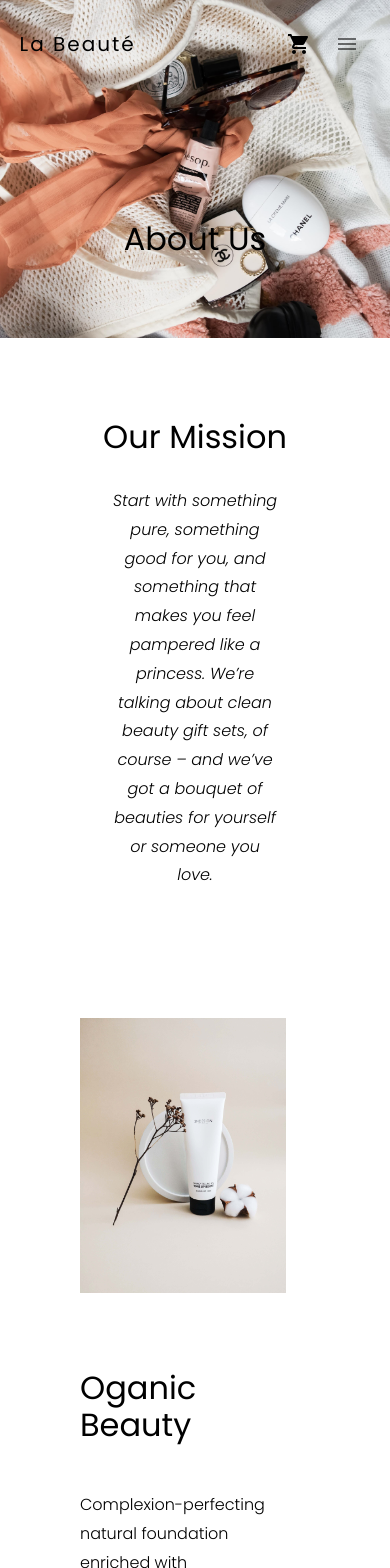
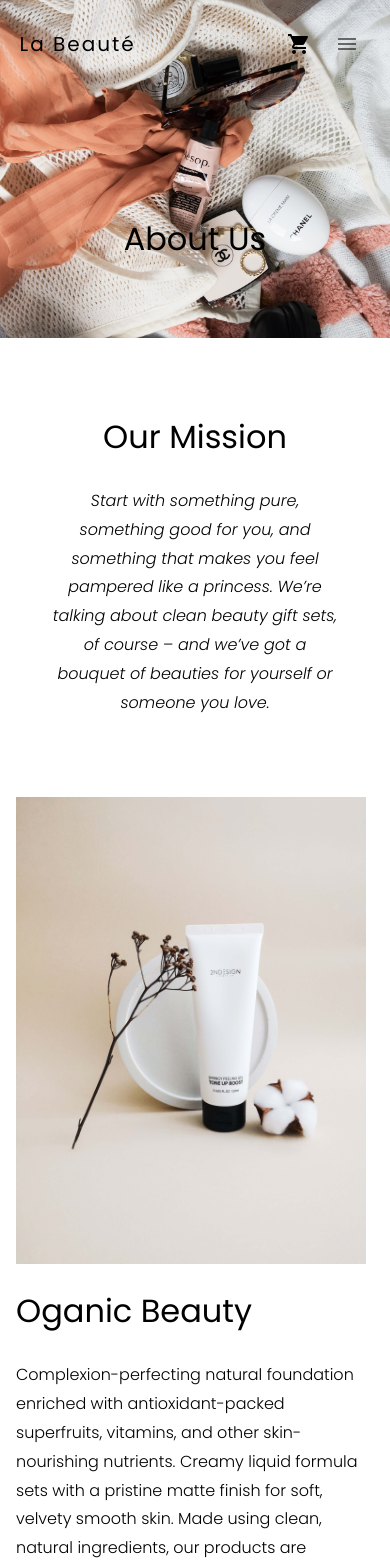
Before and after one commit to CaesarHp/react-shopping, a React (Create React App) app: page /about-us in a window 390 px wide. Shown: the top 1568 px of the page. Built offline with nearby package versions, Linux system fonts and the light colour scheme.

Commit message:
responsive

```diff
--- a/src/components/AboutUsMain.js
+++ b/src/components/AboutUsMain.js
@@ -16,6 +16,11 @@ const useStyles = makeStyles((theme) => ({
   spacing: {
     padding: "0 5rem",
     marginBottom: "8rem",
+
+    [theme.breakpoints.down("xs")]: {
+      padding: "0 1rem",
+      marginBottom: "5rem",
+    },
   },
   title: {
     marginBottom: "2rem",
@@ -49,11 +54,22 @@ const useStyles = makeStyles((theme) => ({
   },
   contentTitle: {
     marginBottom: "3rem",
+
+    [theme.breakpoints.down("xs")]: {
+      marginBottom: "2rem",
+    },
   },
   contentBody: {
     marginBottom: "1rem",
     fontWeight: 300,
     lineHeight: 1.8,
+  },
+  serviceContainer: {
+    marginBottom: "8rem",
+
+    [theme.breakpoints.down("xs")]: {
+      marginBottom: "5rem",
+    },
   },
 }));
 
@@ -79,7 +95,7 @@ function AboutUsMain() {
           </Grid>
           <Grid item xs={12}>
             <div className={classes.spacing}>
-              <Grid container spacing={6}>
+              <Grid container spacing={{ xs: 2, sm: 6 }}>
                 <Grid item xs={12} md={5}>
                   <img
                     alt="cosmetic-banner"
@@ -121,14 +137,14 @@ function AboutUsMain() {
           </Grid>
 
           <Grid item xs={12}>
-            <div style={{ marginBottom: "8rem" }}>
+            <div className={classes.serviceContainer}>
               <HomeService />
             </div>
           </Grid>
 
           <Grid item xs={12}>
             <div className={classes.spacing}>
-              <Grid container spacing={6}>
+              <Grid container spacing={{ xs: 2, sm: 6 }}>
                 <Grid item xs={12} md={7}>
                   <div className={classes.contentContainer}>
                     <Typography variant="h3" className={classes.contentTitle}>
--- a/src/ui/CartDrawer.js
+++ b/src/ui/CartDrawer.js
@@ -17,8 +17,6 @@ import ShoppingCartIcon from "@mui/icons-material/ShoppingCart";
 
 import ProductCardHorizontal from "./ProductCardHorizontal";
 
-const drawerWidth = 360;
-
 const useStyles = makeStyles((theme) => ({
   badge: {
     "& .MuiBadge-badge": {
@@ -27,10 +25,18 @@ const useStyles = makeStyles((theme) => ({
     },
   },
   drawer: {
-    width: drawerWidth,
+    width: 360,
+
+    [theme.breakpoints.down("xs")]: {
+      width: 300,
+    },
   },
   drawerPaper: {
-    width: drawerWidth,
+    width: 360,
+
+    [theme.breakpoints.down("xs")]: {
+      width: 300,
+    },
   },
   drawerHeader: {
     display: "flex",
@@ -78,6 +84,10 @@ const useStyles = makeStyles((theme) => ({
 
     "&:hover": {
       backgroundColor: theme.palette.grey[900],
+    },
+
+    [theme.breakpoints.down("xs")]: {
+      padding: "1rem 1.2rem",
     },
   },
 }));
```
Also changed, not shown: 1 other file (tests, documents, lock files or other folders).
